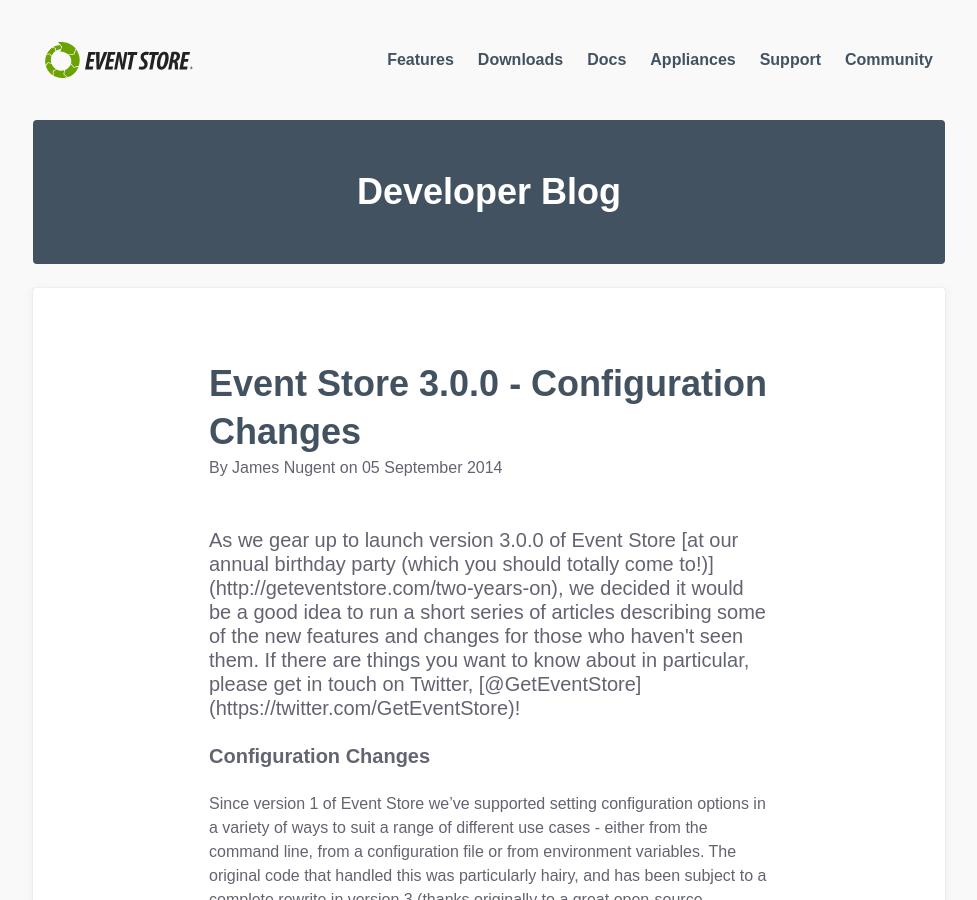
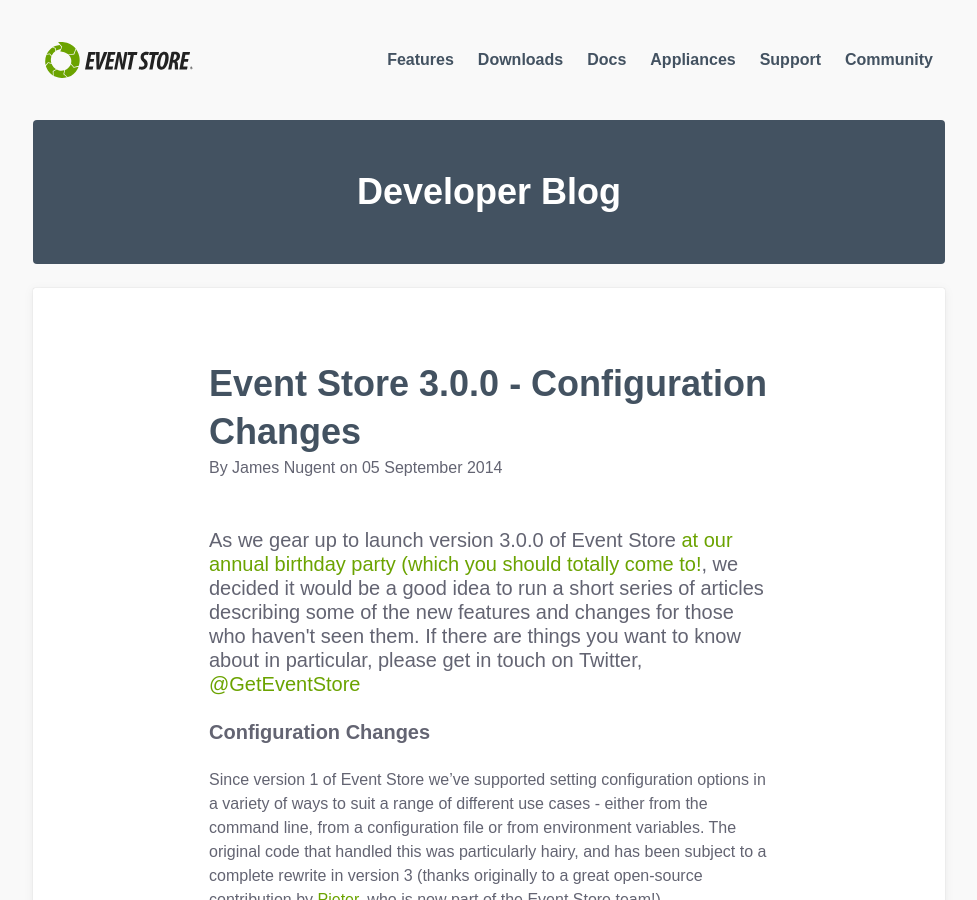
Before and after one commit to sandboxorg/geteventstore.com, a Jekyll site: the page built from _posts/2014-09-05-event-store-3.0.0-new-configuration-options.md, in a window 1280 px wide and 900 px high. Shown: the whole window, without its empty margins (151-1128 px from the left). Built offline with Jekyll 4.4.1, drawn with Linux system fonts in a browser that asks for light colours; Markdown is read by kramdown in place of the engine named in the settings; part of the change alters nothing that is shown.

Commit message:
Fixed links

```diff
--- a/_posts/2014-09-05-event-store-3.0.0-new-configuration-options.md
+++ b/_posts/2014-09-05-event-store-3.0.0-new-configuration-options.md
@@ -5,13 +5,13 @@ author: "James Nugent"
 layout: blog-post
 ---
 
-<p class="lead">As we gear up to launch version 3.0.0 of Event Store [at our annual birthday
+<p class="lead">As we gear up to launch version 3.0.0 of Event Store <a href="http://geteventstore.com/two-years-on">at our annual birthday
 party (which you should totally come
-to!)](http://geteventstore.com/two-years-on), we decided it would be a good
+to!</a>, we decided it would be a good
 idea to run a short series of articles describing some of the new features and
 changes for those who haven't seen them. If there are things you want to know
 about in particular, please get in touch on Twitter,
-[@GetEventStore](https://twitter.com/GetEventStore)!</p>
+<a href="https://twitter.com/GetEventStore">@GetEventStore</a></p>
 
 ##Configuration Changes
 
```
